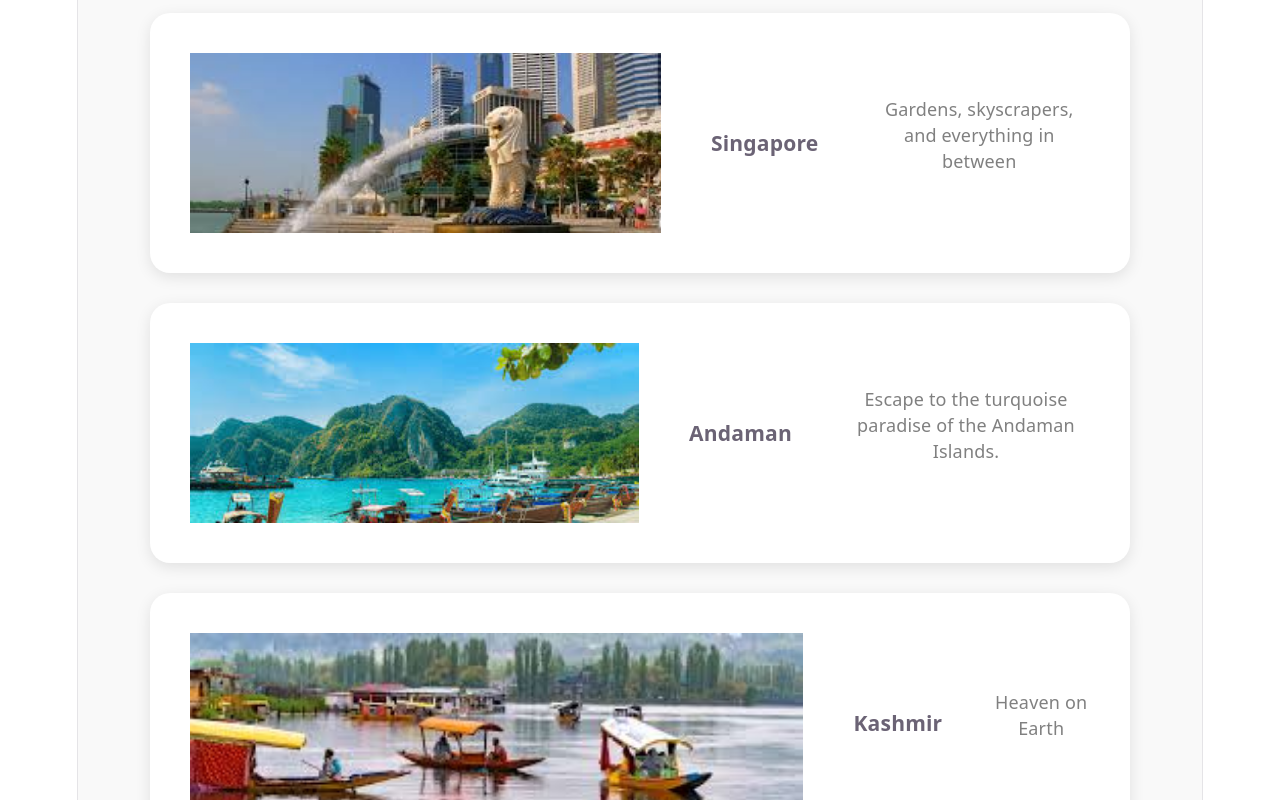
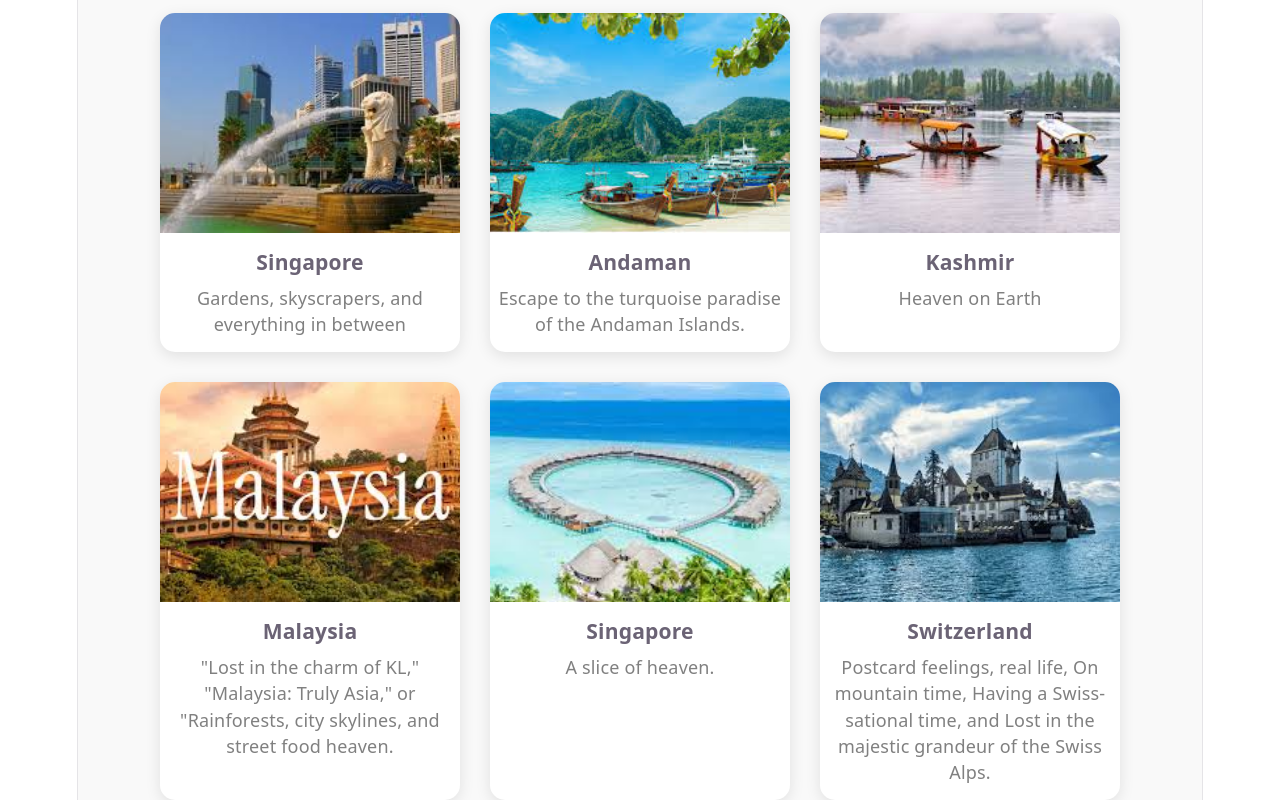
Before and after one commit to amruthavm24-debug/terra-tourism-travel-app, a React (Vite) app: page / in a window 1280 px wide. Shown: the part 700-1500 px from the top of the page. Built offline with nearby package versions, Linux system fonts and the light colour scheme.

Commit message:
Updated featured cards and About page UI

```diff
--- a/src/Pages/AboutUs.jsx
+++ b/src/Pages/AboutUs.jsx
@@ -9,7 +9,7 @@ import "../stylesheet/AboutUs.css";
 export default function AboutUs() {
   return (
     <div className='about' style={{backgroundImage:`url(${bg})`}}>
-        <div className='card'>
+        <div className='about-card'>
           <div className='about-content'>
             <h2>About Us</h2>
                 <p>
--- a/src/components/Featured.jsx
+++ b/src/components/Featured.jsx
@@ -13,38 +13,38 @@ export default function Featured() {
     <div className="featured">
       <h2>Featured Destinations</h2>
 
-      <div className='card-container'>
-        <div className='card'>
+      <div className='featured-card-container'>
+        <div className='featured-card'>
             <img src={img1} alt="Singapore"></img>
             <h3>Singapore</h3>
             <p>Gardens, skyscrapers, and everything in between</p>
         </div>
 
-        <div className='card'>
+        <div className='featured-card'>
             <img src={img2} alt="Andaman"></img>
             <h3>Andaman</h3>
             <p>Escape to the turquoise paradise of the Andaman Islands. </p>
         </div>
 
-        <div className='card'>
+        <div className='featured-card'>
             <img src={img3} alt="Kashmir"></img>
             <h3>Kashmir</h3>
             <p>Heaven on Earth</p>
         </div>
 
-        <div className='card'>
+        <div className='featured-card'>
             <img src={img4} alt="Malaysia"></img>
             <h3>Malaysia</h3>
             <p>"Lost in the charm of KL," "Malaysia: Truly Asia," or "Rainforests, city skylines, and street food heaven.</p>
         </div>
 
-        <div className='card'>
+        <div className='featured-card'>
             <img src={img5} alt="Maldives"></img>
             <h3>Singapore</h3>
             <p> A slice of heaven.</p>
         </div>
 
-        <div className='card'>
+        <div className='featured-card'>
             <img src={img6} alt="Switzerland"></img>
             <h3>Switzerland</h3>
             <p>Postcard feelings, real life, On mountain time, Having a Swiss-sational time, and Lost in the majestic grandeur of the Swiss Alps.</p>
--- a/src/stylesheet/AboutUs.css
+++ b/src/stylesheet/AboutUs.css
@@ -8,7 +8,7 @@
   position: relative;
 }
 
-.card {
+.about-card {
   width: 900px;
   border-radius: 20px;
   background: white;
@@ -22,7 +22,7 @@
   overflow: hidden;
 }
 
-.card img {
+.about-card img {
   width: 100%;
   object-fit: cover;
 }
--- a/src/stylesheet/Featured.css
+++ b/src/stylesheet/Featured.css
@@ -9,37 +9,38 @@
   margin-bottom: 30px;
 }
 
-.card-container {
-  display: flex;
+.featured-card-container {
+  display: grid;
+  grid-template-columns: repeat(3, 300px);
   justify-content: center;
   gap: 30px;
-  flex-wrap: wrap;
 }
 
-.card {
-  width: 250px;
+.featured-card {
+  width: 300px;
   border-radius: 15px;
   overflow: hidden;
   background: white;
   box-shadow: 0 4px 15px rgba(0,0,0,0.1);
-  transition: 0.3s;
+
+  text-align: center;
 }
 
-.card img {
-  width: 100%;
-  height: 180px;
+.featured-card img {
+   width: 100%;
+  height: 220px;
   object-fit: cover;
 }
 
-.card h3 {
+.featured-card h3 {
   margin: 10px 0;
 }
 
-.card p {
+.featured-card p {
   color: gray;
   padding-bottom: 15px;
 }
 
-.card:hover {
+.featured-card:hover {
   transform: translateY(-10px);
 }
```
